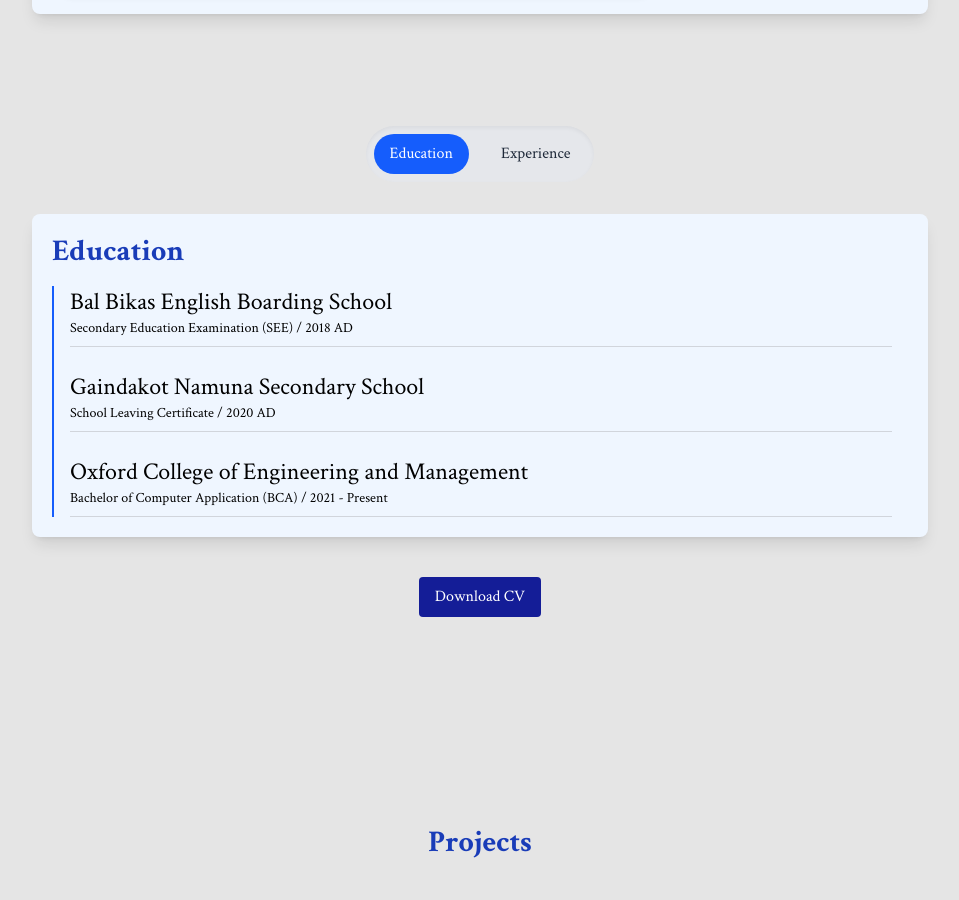
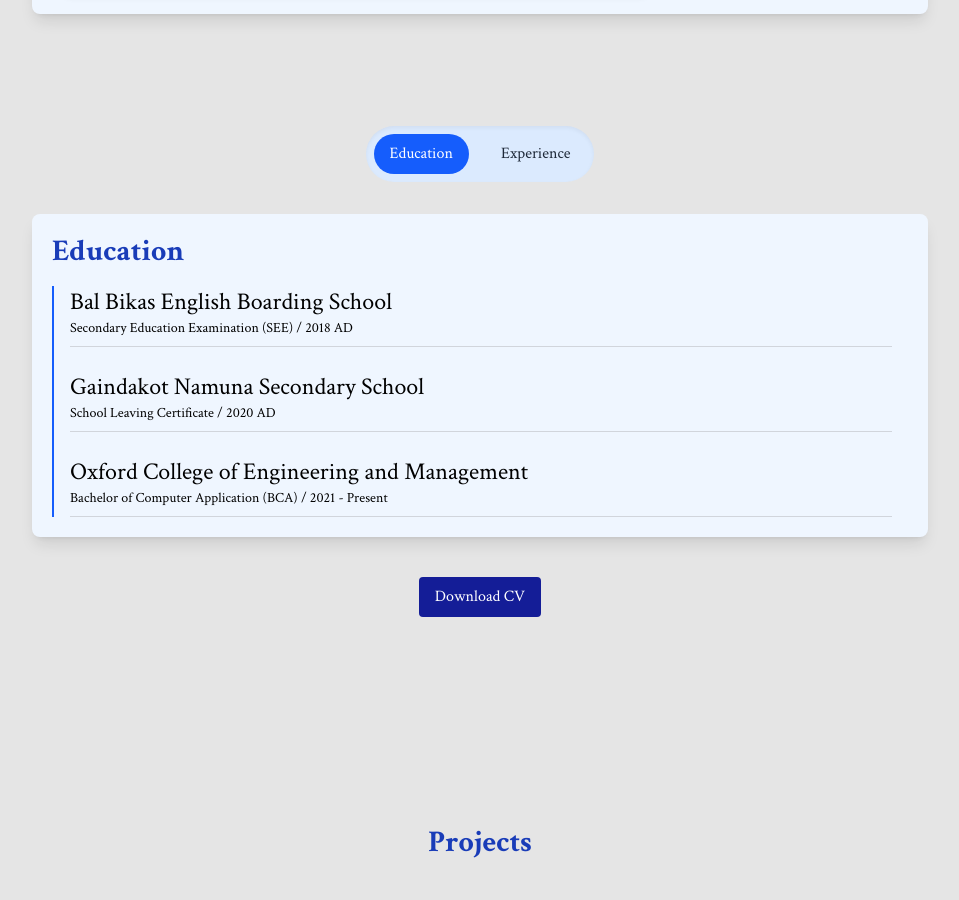
Before and after one commit to Im-binay/Binay_portfolio, a React (Vite) app: page / in a window 1280 px wide. Shown: the part 1800-2700 px from the top of the page, without its empty margins (160-1119 px from the left). Built offline with nearby package versions, Linux system fonts and the light colour scheme.

Commit message:
Experience and Education Css Change

```diff
--- a/src/components/EduExp.jsx
+++ b/src/components/EduExp.jsx
@@ -9,7 +9,7 @@ export default function EduExp() {
       className="flex flex-col items-center justify-center h-auto pb-10 pt-8 md:px-5 bg-light text-black dark:bg-gray-800 dark:text-white transition-colors duration-300"
     >
       {/* Radio Toggle */}
-      <div className=" radio flex gap-4 mb-8 mt-10 bg-gray-200 dark:bg-gray-700 p-2 rounded-full shadow-inner">
+      <div className=" radio flex gap-4 mb-8 mt-10 bg-blue-100 dark:bg-gray-700 p-2 rounded-full shadow-inner">
         {['education', 'experience'].map((type) => (
           <label key={type} className="flex items-center cursor-pointer">
             <input
```
